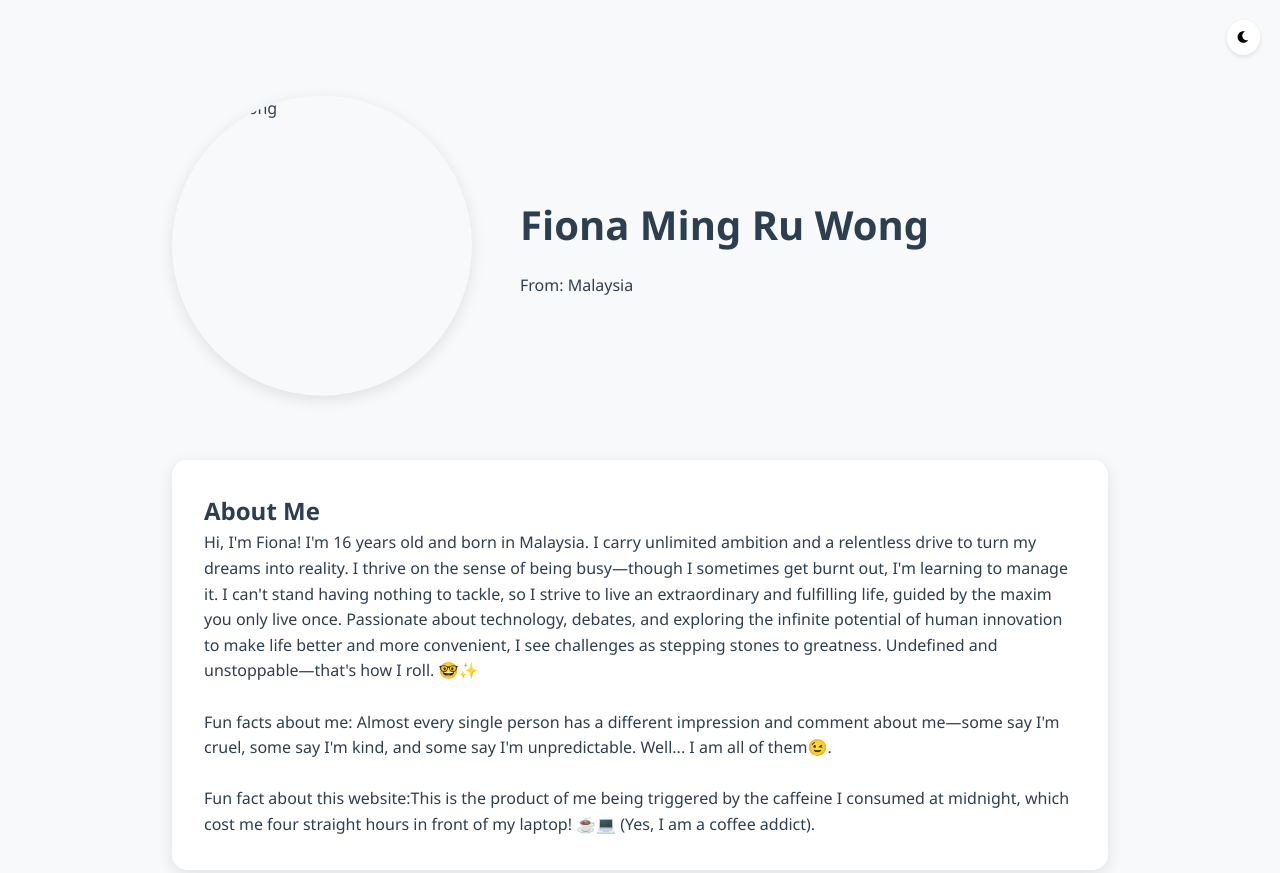
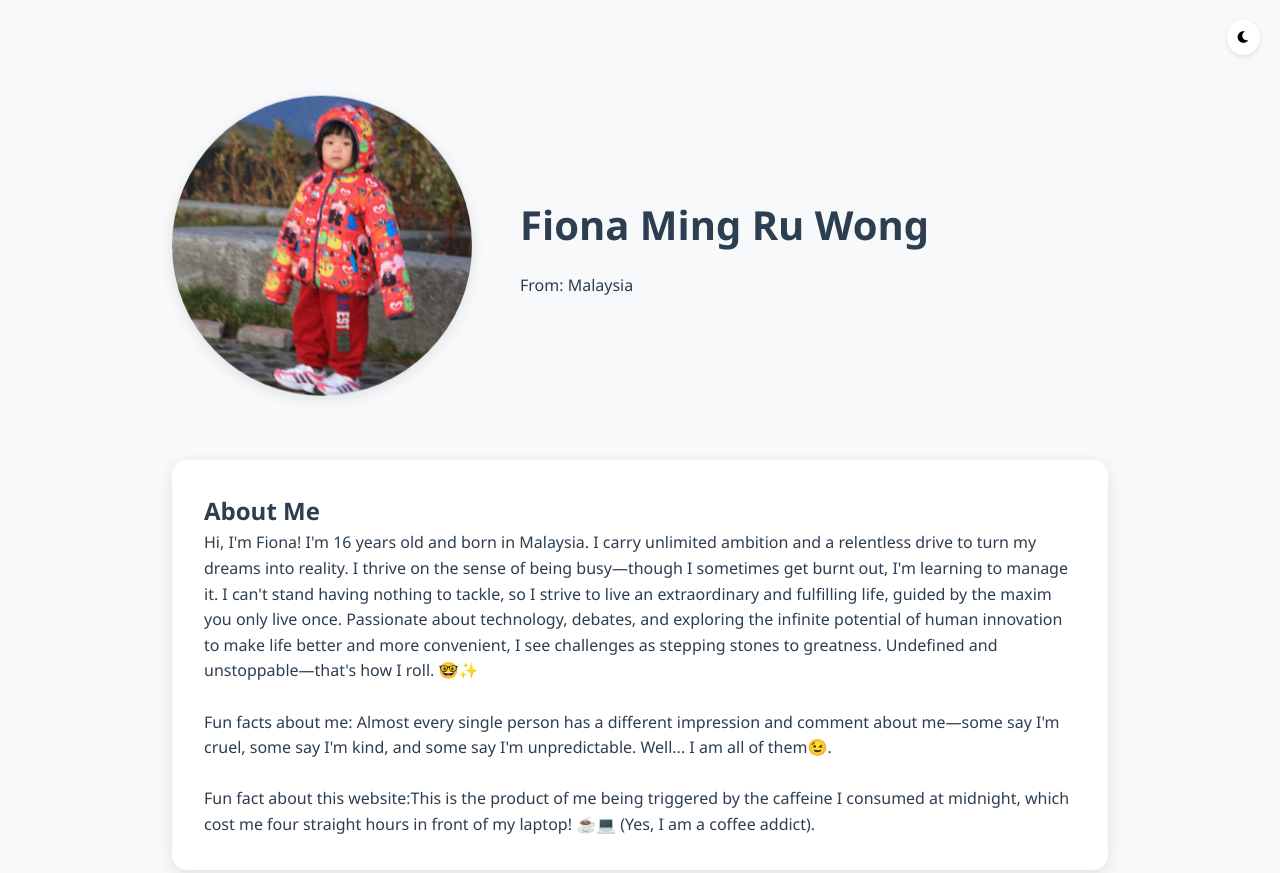
Before and after one commit to wgfiona/personalwebsite, a plain HTML site: page index.html in a window 1280 px wide. Shown: the top 873 px of the page. Drawn offline with Linux system fonts and the light colour scheme.

Commit message:
Update index.html

```diff
--- a/index.html
+++ b/index.html
@@ -144,7 +144,7 @@
 
     <div class="container">
         <div class="profile-section">
-            <img src="photo2.jpeg" alt="Fiona Wong" class="profile-image">
+            <img src="photo2.jpg" alt="Fiona Wong" class="profile-image">
             <div class="profile-info">
                 <h1>Fiona Ming Ru Wong</h1>
                 <p>From: Malaysia</p>
```
